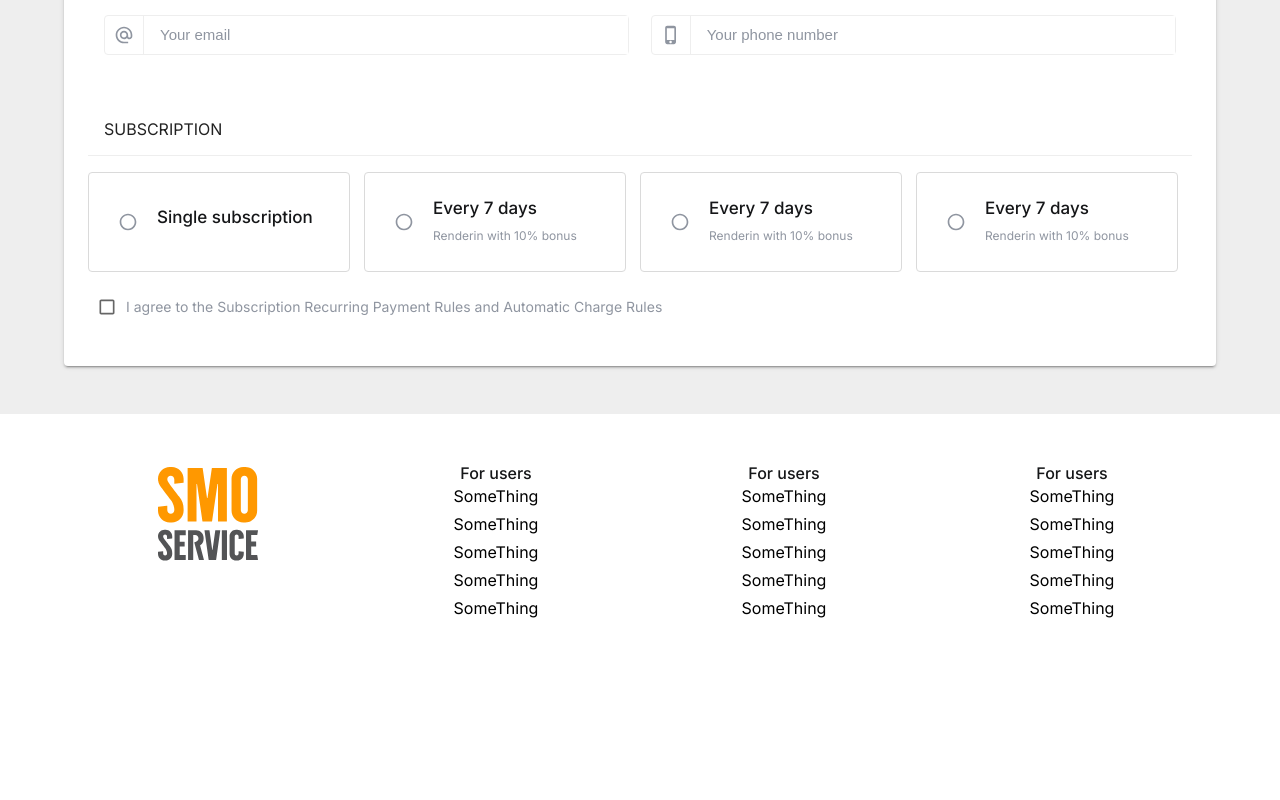
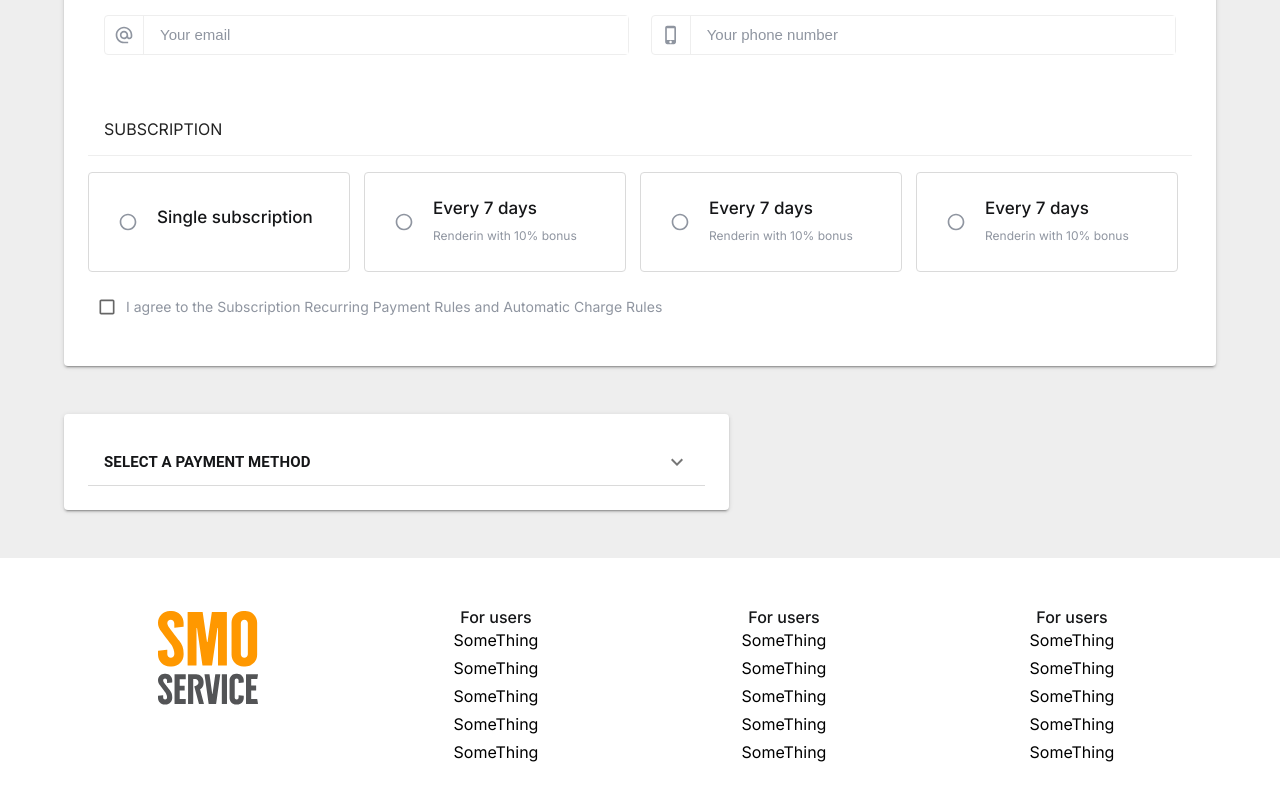
Before and after one commit to vusales/flegriseo, a Next.js app: page /order in a window 1280 px wide. Shown: the part 536-1336 px from the top of the page. Before the commit the page ends 1208 px from the top, so only its background shows below. Built offline with nearby package versions, Linux system fonts and the light colour scheme.

Commit message:
paymant card uncompleted

```diff
--- /dev/null
+++ b/components/OrderCheckout/index.module.scss
@@ -0,0 +1,2 @@
+@import "../../utils/colors.scss";
+@import "../../utils/mixins.scss";
--- /dev/null
+++ b/components/PaymantCardComponent/index.js
@@ -0,0 +1,47 @@
+import React from "react";
+import styles from "./index.module.scss";
+import { Grid , Radio , Checkbox  } from "@mui/material";
+import Image from "next/image";
+
+const controlProps = (item) => ({
+    // checked: selectedValue === item,
+    // onChange: handleChange,
+    // value: item,
+    name: 'size-radio-button-order',
+    inputProps: { 'aria-label': item },
+});
+
+
+
+
+const PaymantCardComponent = ({data}) => {
+    const { image , cardName } = data ;
+    return(
+        <div className={styles.cardContainer}>
+            <div>
+                <Radio
+                {...controlProps()}
+                // checked={choosen == id ? true :false }
+                size="small"
+                className={styles.radio}
+                sx={{
+                    color: "#8f95a0",
+                    '& .MuiSvgIcon-root': { fontSize: 20 } ,
+                    '&.Mui-checked': {
+                      color: "#ff7100",
+                    },
+                }}
+                />
+
+                <p className={styles.cardName}>{cardName}</p>
+            </div>
+            <div>
+                { image ?? <Image src="cardImg.png" width={50} height={50} alt="paymant card" /> }
+                <Image src="/cardImg.png" width={30} height={30} alt="paymant card" />
+            </div>
+        </div>
+    )
+}
+
+
+export default PaymantCardComponent ;
--- /dev/null
+++ b/components/PaymantCardComponent/index.module.scss
@@ -0,0 +1,32 @@
+@import "../../utils/colors.scss";
+@import "../../utils/mixins.scss";
+
+.cardContainer{
+    width: 24%;
+    height: 100px;
+    border: 1px solid $gray ;
+
+
+    &:hover {
+        border: 1px solid $border ;
+    }
+
+
+    >div {
+        width: 100% ;
+        @include center ;
+
+        &:first-child {
+            justify-content: space-between;
+            background-color: red;
+            >p {
+                margin-left: auto;
+            }
+        }
+
+        &:last-child {
+            justify-content: flex-end;
+            // padding: 16px;
+        }
+    }
+}
--- /dev/null
+++ b/components/SelectPaymantMethod/index.js
@@ -0,0 +1,56 @@
+import React from "react";
+import styles from "./index.module.scss";
+import Paper from '@mui/material/Paper';
+import Accordion from '@mui/material/Accordion';
+import AccordionSummary from '@mui/material/AccordionSummary';
+import AccordionDetails from '@mui/material/AccordionDetails';
+import Typography from '@mui/material/Typography';
+import ExpandMoreIcon from '@mui/icons-material/ExpandMore';
+import PaymantCardComponent from "../PaymantCardComponent";
+
+
+const cardDescription = [
+    {
+        image: "" ,
+        cardName: "All cards (rubbles)" ,
+    },
+
+];
+
+const SelectPaymantMethod = () => {
+
+    return(
+        <Paper elevation={2} className={styles.papper}>
+            <Accordion
+            sx={{
+                border:"none" ,
+                boxShadow:"none",
+            }}
+            >
+                <AccordionSummary
+                sx={{
+                    borderBottom: "1px solid #DADADA"
+                }}
+                expandIcon={<ExpandMoreIcon className={styles.accordExpandIcon} />}
+                >
+                    <Typography>
+                        <p className={styles.accordTitle}>SELECT A PAYMENT METHOD</p>
+                    </Typography>
+                </AccordionSummary>
+                <AccordionDetails
+                sx={{
+                    paddingLeft:0
+                }}
+                >
+                    <div>
+                        {
+                            cardDescription.map((item, index)=> <PaymantCardComponent key={`${index}-singleCard`} data={item} /> )
+                        }
+                    </div>
+                </AccordionDetails>
+            </Accordion>
+        </Paper>
+    )
+}
+
+export default SelectPaymantMethod ;
--- /dev/null
+++ b/components/SelectPaymantMethod/index.module.scss
@@ -0,0 +1,19 @@
+@import "../../utils/colors.scss";
+@import "../../utils/mixins.scss";
+
+.papper {
+    @include papper ;
+}
+
+.accordExpandIcon {
+    width: 20px;
+    height: 20px;
+    fill: $text ;
+}
+
+.accordTitle {
+    @include text ;
+    color:$text;
+    font-weight: 600;
+    font-size: 15px;
+}
--- /dev/null
+++ b/components/demo/index.module.scss
@@ -0,0 +1,2 @@
+@import "../../utils/colors.scss";
+@import "../../utils/mixins.scss";
--- a/pages/order/index.js
+++ b/pages/order/index.js
@@ -1,10 +1,11 @@
-import react from "react"
+import React from "react";
 import styles from "./index.module.scss";
 import { Grid , Container , Paper } from "@mui/material";
 import CommonLayout from "../../layout/commonLayout";
 import OrderListComponent from "../../components/OrderListComponent";
 import OrderCheckoutComponent from "../../components/OrderCheckoutComponent";
 import OrderSubscriptions from "../../components/OrderSubscriptions";
+import SelectPaymantMethod from "../../components/SelectPaymantMethod";
 
 const Order = () => {
     return (
@@ -18,6 +19,16 @@ const Order = () => {
                     </Grid>
                 </Paper>
             </Container>
+            <Container>
+                <Grid container spacing={2}>
+                    {/* paymant card selection */}
+                    <Grid item xs={7}>
+                        <SelectPaymantMethod/>
+                    </Grid>
+                    {/* checkput */}
+                    <Grid item xs={5}></Grid>
+                </Grid>
+            </Container>
         </CommonLayout>
     )
 }
```
Also changed, not shown: components/OrderCheckout/index.js (added, +16 -0 lines), components/demo/index.js (added, +12 -0 lines).
